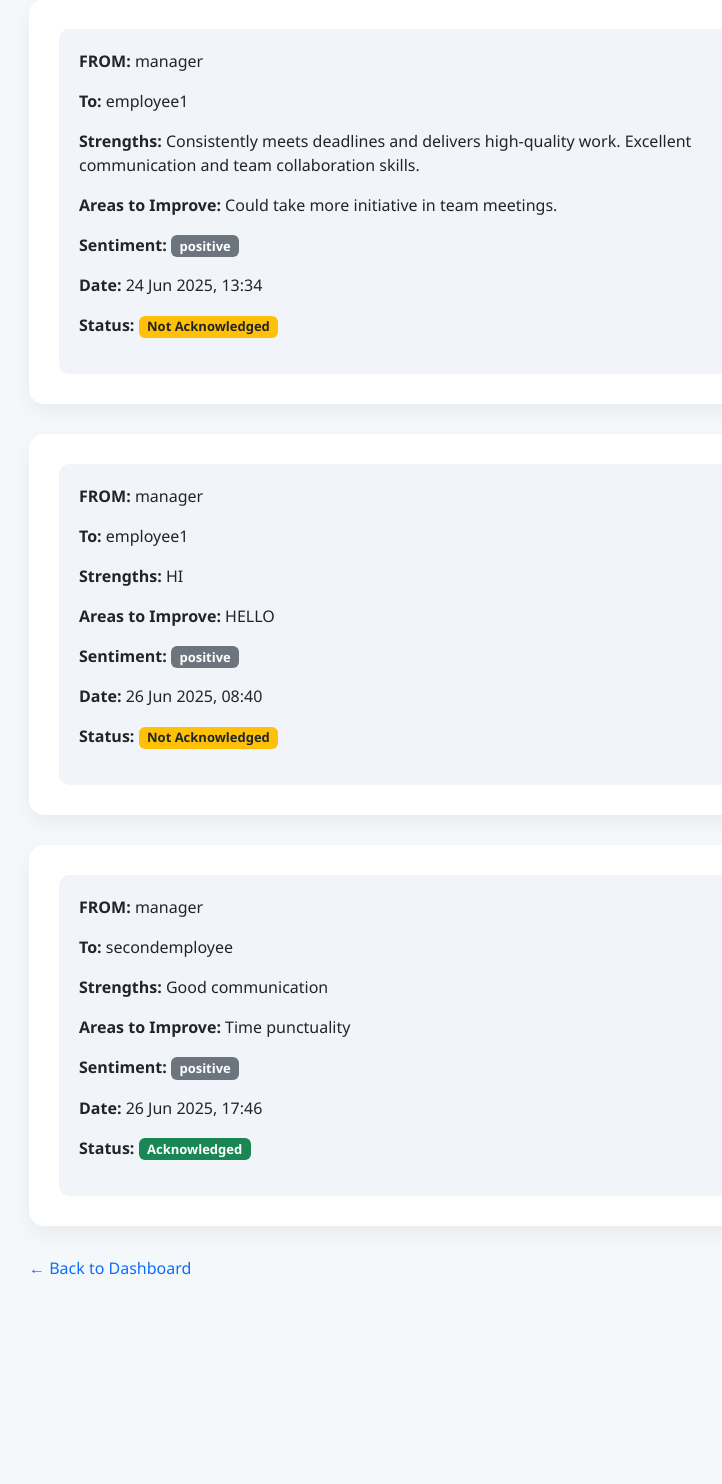
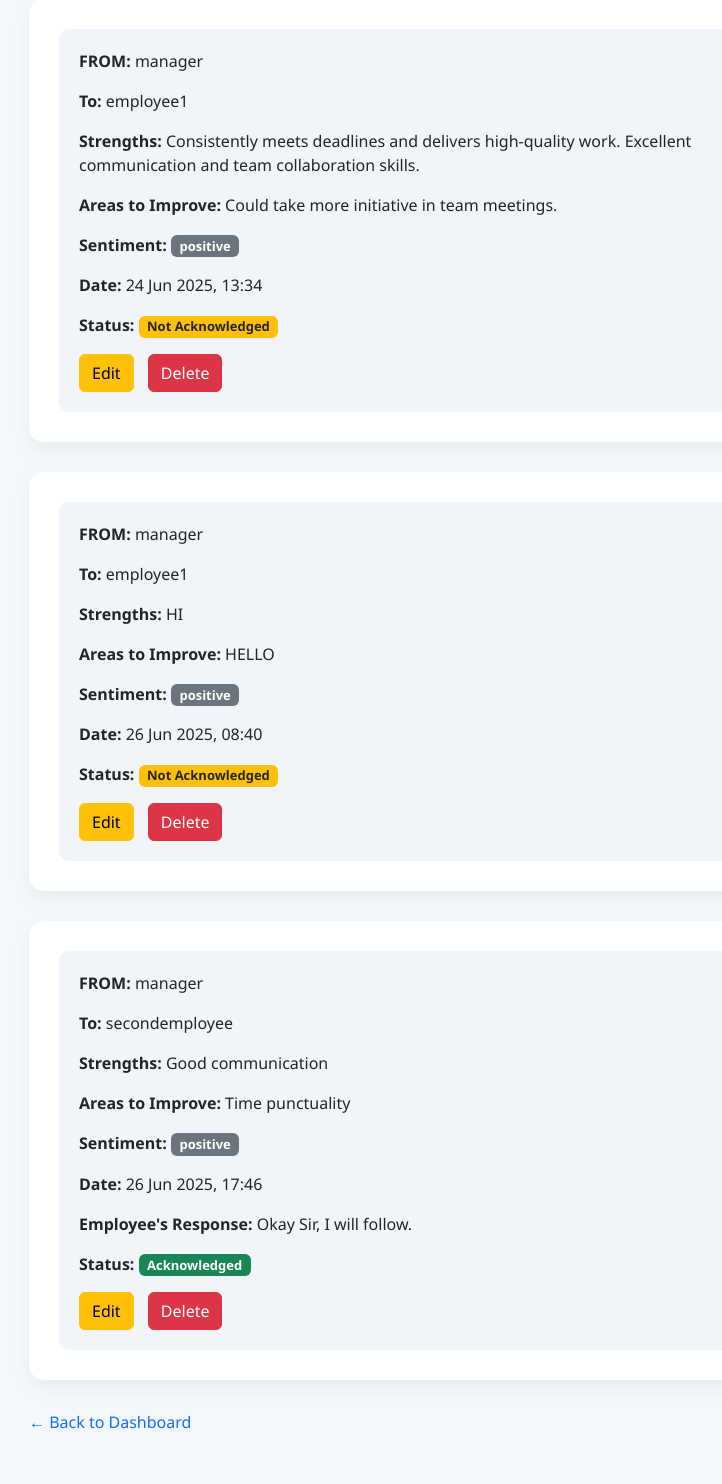
Before and after one commit to arfainsyed/feedback-system, a Django app: page /view-feedback/ in a window 1280 px wide. Shown: the part 104-1588 px from the top of the page, without its empty margins (223-945 px from the left). Before the commit the page ends 1379 px from the top, so only its background shows below. Run offline with Django 5.2, Linux system fonts and the light colour scheme; a user stored in the database is signed in; data comes from the database, SQL or seed files in the repository; both versions use the stored data as it was after the commit; some libraries are stand-ins or nearby versions.

Commit message:
final commit

```diff
--- a/feedback/templates/feedback/edit_feedback.html
+++ b/feedback/templates/feedback/edit_feedback.html
@@ -40,7 +40,7 @@
 <body>
     <div class="container">
         <div class="form-card">
-            <div class="form-title">✏️ Edit Feedback</div>
+            <div class="form-title">Edit Feedback</div>
 
             <form method="post">
                 {% csrf_token %}
--- a/feedback/templates/feedback/view_feedback.html
+++ b/feedback/templates/feedback/view_feedback.html
@@ -81,6 +81,11 @@
                 <p><strong>Sentiment:</strong> <span class="badge bg-secondary">{{ feedback.sentiment }}</span></p>
                 <p><strong>Date:</strong> {{ feedback.created_at|date:"d M Y, H:i" }}</p>
 
+                {% if feedback.employee_comment %}
+                    <p><strong>Employee's Response:</strong> {{ feedback.employee_comment }}</p>
+                {% endif %}
+
+
                 {% if is_manager %}
                     <p><strong>Status:</strong>
                         {% if feedback.acknowledged %}
@@ -89,6 +94,13 @@
                             <span class="badge bg-warning text-dark">Not Acknowledged</span>
                         {% endif %}
                     </p>
+
+
+                {% if user == feedback.created_by %}
+                    <a href="{% url 'edit_feedback' feedback.id %}" class="btn btn-warning btn-space">Edit</a>
+                    <a href="{% url 'delete_feedback' feedback.id %}" class="btn btn-danger btn-space" onclick="return confirm('Are you sure you want to delete this feedback?');">Delete</a>
+                {% endif %}
+
                 {% else %}
                     <form method="post" class="mt-3">
                         {% csrf_token %}
--- a/feedback/urls.py
+++ b/feedback/urls.py
@@ -9,7 +9,6 @@ urlpatterns = [
     path('assign-feedback/', views.assign_feedback, name='assign_feedback'),
     path('view-feedback/', views.view_feedback, name='view_feedback'),
     path('feedback/<int:pk>/acknowledge/', views.acknowledge_feedback, name='acknowledge_feedback'),
-    path('delete-feedback/<int:feedback_id>/', views.delete_feedback, name='delete_feedback'),
     path('feedback/<int:pk>/edit/', views.edit_feedback, name='edit_feedback'),
     path('feedback/<int:pk>/delete/', views.delete_feedback, name='delete_feedback'),
     path('signup/', views.signup, name='signup'),
```
Also changed, not shown: db.sqlite3.
